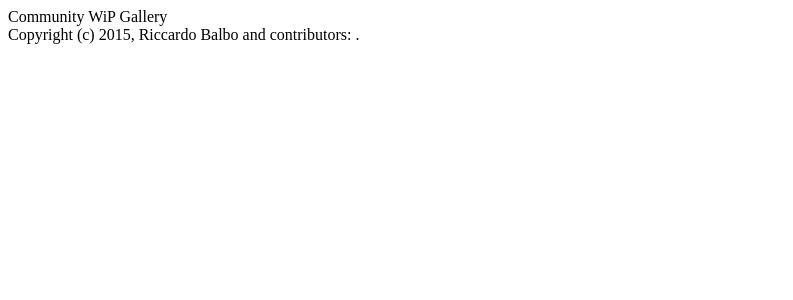
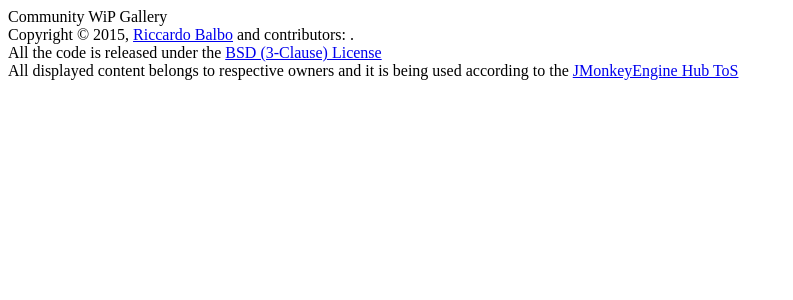
Before and after one commit to riccardobl/JME-Monthly-gallery, a PHP site: page /templates/base.html in a window 1280 px wide. Shown: the top 300 px of the page, without its empty margins (0-793 px from the left). Run offline with PHP 8.4, Linux system fonts and the light colour scheme.

Commit message:
Some fixes, added copyright footer

```diff
--- a/templates/base.html
+++ b/templates/base.html
@@ -19,9 +19,15 @@
     </div>
 </div>
 <div id="bottom">
-    <div id="copyright"  class="w-lim">
-        Copyright (c) 2015, Riccardo Balbo and contributors: <span id="contributors"></span>.
+    <div  class="w-lim">
+        <div id="copyright" >
+            Copyright © 2015, <a href="https://github.com/riccardobl">Riccardo Balbo</a> and contributors: <span id="contributors"></span>.
+            <br />
+            All the code is released under the <a href="https://github.com/riccardobl/JME-Monthly-gallery/blob/gh-pages/LICENSE" target="_blank"> BSD (3-Clause) License</a>
+            <br />
+            All displayed content belongs to respective owners and it is being used according to the <a href="http://hub.jmonkeyengine.org/tos" target="_blank">JMonkeyEngine Hub ToS</a>
+        </div>
+        <div id="bug"><a href="https://github.com/riccardobl/JME-Monthly-gallery/issues" target="_blank" class="fa fa-bug tooltip" title="Submit an issue"></a></div>
+        <div id="fork"><a href="https://github.com/riccardobl/JME-Monthly-gallery/" target="_blank" class="fa fa-github tooltip" title="Fork on GitHub!"></a></div>
     </div>
-    <div id="bug"><a href="https://github.com/riccardobl/JME-Monthly-gallery/issues" target="_blank" class="fa fa-bug tooltip" title="Submit an issue"></a></div>
-    <div id="fork"><a href="https://github.com/riccardobl/JME-Monthly-gallery/" target="_blank" class="fa fa-github tooltip" title="Fork on GitHub!"></a></div>
 </div>
```
Also changed, not shown: style.less (+10 -5 lines).
